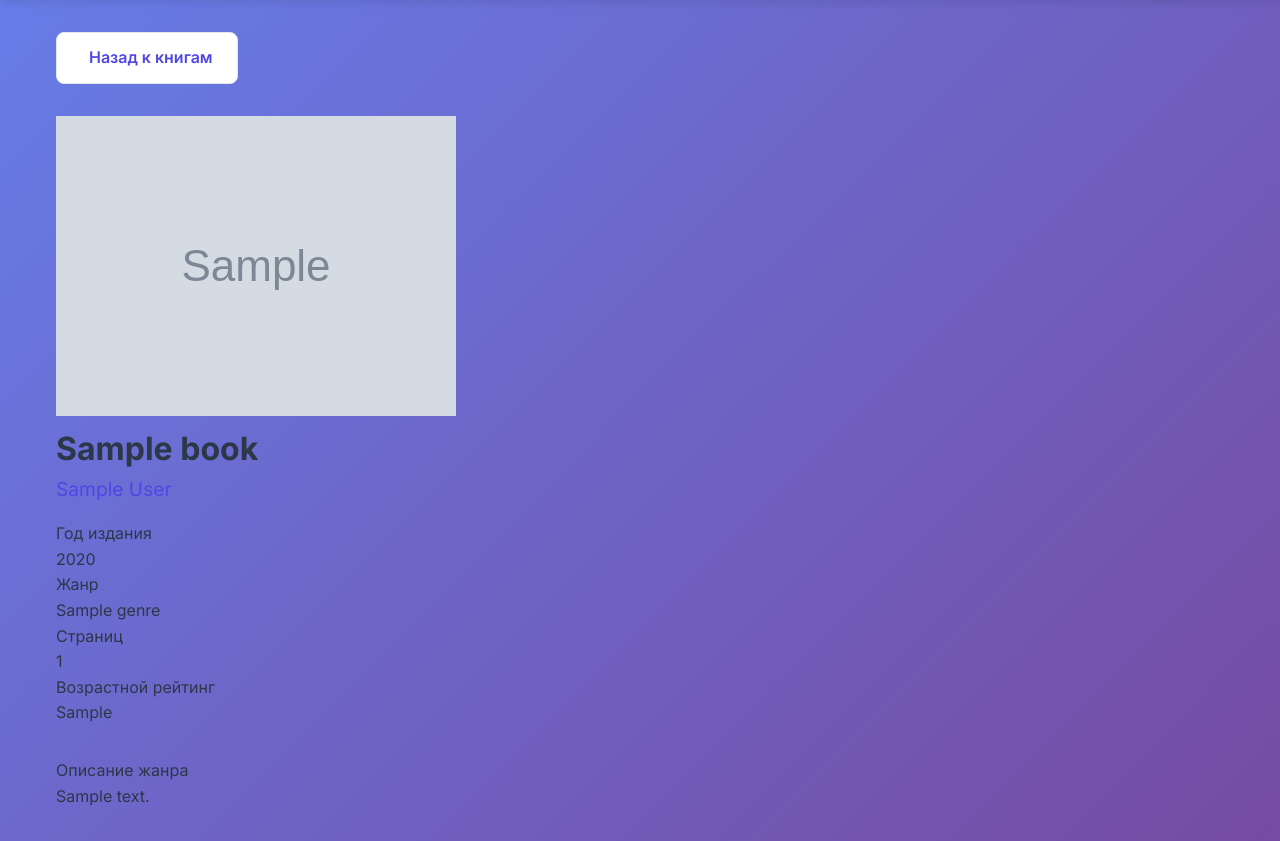
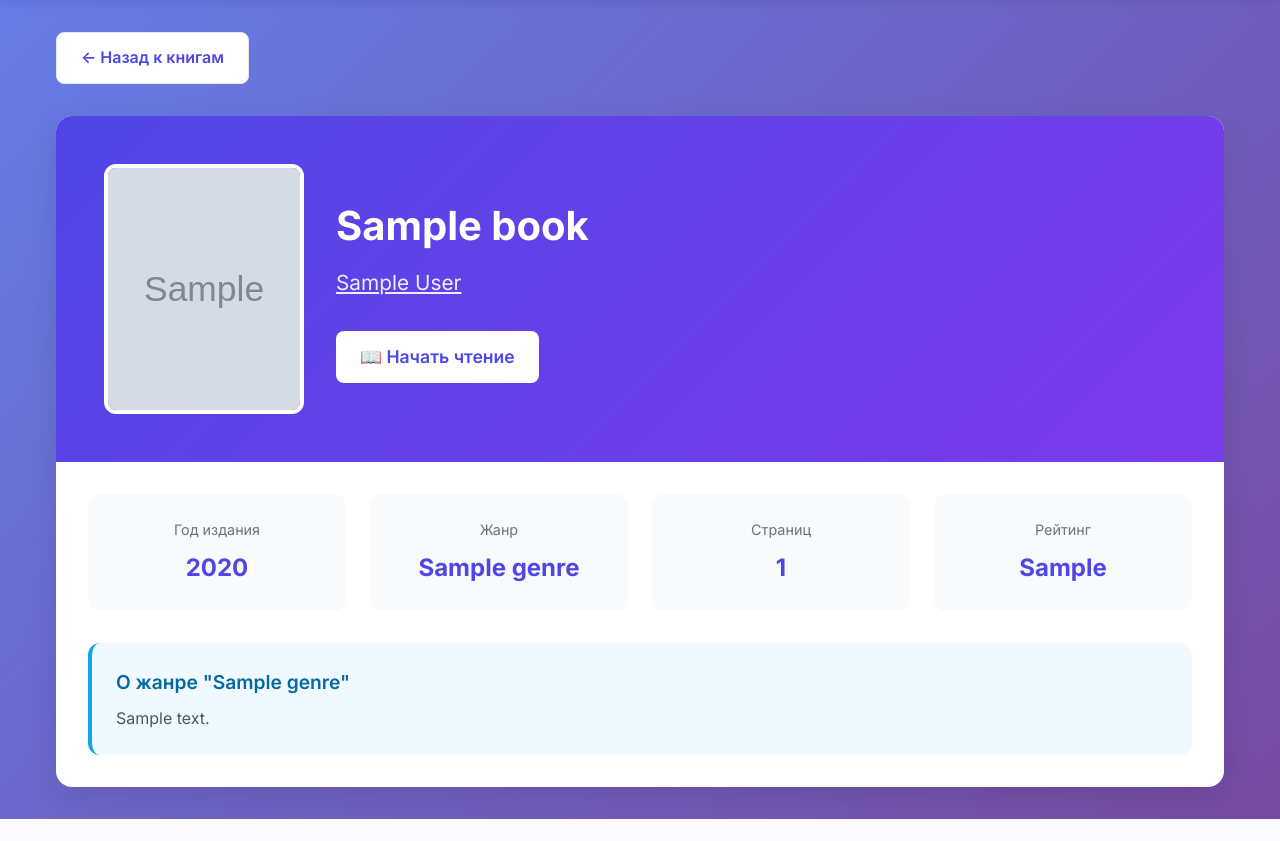
Before and after one commit to PyDanil/Library, a Django app: page /books/1/ in a window 1280 px wide. Shown: the part 78-919 px from the top of the page. After the commit the page ends 897 px from the top, so only its background shows below. Run offline with Django 4.2, Linux system fonts and the light colour scheme; tables that the repository leaves empty hold one stand-in row (values such as "Sample post"); grey boxes marked "Sample" are stand-in pictures.

Commit message:
good_MVP

```diff
--- a/main/templates/main/author_list.html
+++ b/main/templates/main/author_list.html
@@ -1,9 +1,9 @@
 {% extends 'main/base.html' %}
 
-{% block title %}Авторы - Modern Library{% endblock %}
+{% block title %}Авторы - SysLibrary{% endblock %}
 
 {% block content %}
-<h1 class="page-title">✍️ Наши Авторы</h1>
+<h1 class="page-title">Наши Авторы</h1>
 
 <div class="cards-grid">
     {% for author in authors %}
@@ -12,7 +12,7 @@
             {% if author.photo %}
             <img src="{{ author.photo.url }}" alt="{{ author.first_name }} {{ author.last_name }}" class="card-image">
             {% else %}
-            <div class="card-image" style="display: flex; align-items: center; justify-content: center; color: #999;">
+            <div class="card-image" style="display: flex; align-items: center; justify-content: center; background: linear-gradient(45deg, #f0f0f0, #e0e0e0); color: #999;">
                 <i class="fas fa-user" style="font-size: 3rem;"></i>
             </div>
             {% endif %}
--- a/main/templates/main/book_detail.html
+++ b/main/templates/main/book_detail.html
@@ -1,55 +1,64 @@
 {% extends 'main/base.html' %}
 
-{% block title %}{{ book.title }} - Modern Library{% endblock %}
+{% block title %}{{ book.title }} - SysLibrary{% endblock %}
 
 {% block content %}
 <a href="{% url 'book_list' %}" class="back-btn">
-    <i class="fas fa-arrow-left"></i> Назад к книгам
+    ← Назад к книгам
 </a>
 
-<div class="detail-container">
-    <div class="detail-header">
-        <div>
+<div style="background: white; border-radius: 16px; overflow: hidden; box-shadow: 0 10px 30px rgba(0, 0, 0, 0.1);">
+    <!-- Хедер книги -->
+    <div style="background: linear-gradient(135deg, #4f46e5, #7c3aed); color: white; padding: 3rem;">
+        <div style="display: grid; grid-template-columns: auto 1fr; gap: 2rem; align-items: center;">
             {% if book.cover_image %}
-            <img src="{{ book.cover_image.url }}" alt="{{ book.title }}" class="detail-image">
+            <img src="{{ book.cover_image.url }}" alt="{{ book.title }}"
+                 style="width: 200px; height: 250px; object-fit: cover; border-radius: 12px; border: 4px solid white;">
             {% else %}
-            <div class="detail-image" style="display: flex; align-items: center; justify-content: center; background: linear-gradient(45deg, #f0f0f0, #e0e0e0); color: #999;">
-                <i class="fas fa-book" style="font-size: 4rem;"></i>
+            <div style="width: 200px; height: 250px; background: rgba(255,255,255,0.2); border-radius: 12px; display: flex; align-items: center; justify-content: center; border: 4px solid white;">
+                <span style="font-size: 4rem;">📖</span>
             </div>
             {% endif %}
-        </div>
-        <div class="detail-info">
-            <h1>{{ book.title }}</h1>
-            <p style="font-size: 1.2rem; color: #6b7280; margin-bottom: 1rem;">
-                <a href="{% url 'author_detail' book.id_author.id_author %}" style="color: #4f46e5; text-decoration: none;">
-                    {{ book.id_author.first_name }} {{ book.id_author.last_name }}
+            <div>
+                <h1 style="font-size: 2.5rem; font-weight: 700; margin-bottom: 0.5rem;">{{ book.title }}</h1>
+                <p style="font-size: 1.3rem; opacity: 0.9; margin-bottom: 1rem;">
+                    <a href="{% url 'author_detail' book.id_author.id_author %}" style="color: white; text-decoration: underline;">
+                        {{ book.id_author.first_name }} {{ book.id_author.last_name }}
+                    </a>
+                </p>
+                <a href="{% url 'book_read' book.id_book %}" style="display: inline-block; background: white; color: #4f46e5; padding: 0.75rem 1.5rem; border-radius: 8px; text-decoration: none; font-weight: 600; font-size: 1.1rem; margin-top: 1rem;">
+                    📖 Начать чтение
                 </a>
-            </p>
-
-            <div class="detail-meta">
-                <div class="meta-item">
-                    <div class="meta-label">Год издания</div>
-                    <div class="meta-value">{{ book.year }}</div>
-                </div>
-                <div class="meta-item">
-                    <div class="meta-label">Жанр</div>
-                    <div class="meta-value">{{ book.id_genre.name_genre }}</div>
-                </div>
-                <div class="meta-item">
-                    <div class="meta-label">Страниц</div>
-                    <div class="meta-value">{{ book.pages }}</div>
-                </div>
-                <div class="meta-item">
-                    <div class="meta-label">Возрастной рейтинг</div>
-                    <div class="meta-value">{{ book.age_rating }}</div>
-                </div>
             </div>
         </div>
     </div>
 
-    <div class="meta-item" style="margin-top: 2rem;">
-        <div class="meta-label">Описание жанра</div>
-        <div class="meta-value">{{ book.id_genre.description }}</div>
+    <!-- Информация о книге -->
+    <div style="padding: 2rem;">
+        <div style="display: grid; grid-template-columns: repeat(auto-fit, minmax(200px, 1fr)); gap: 1.5rem; margin-bottom: 2rem;">
+            <div style="background: #f8fafc; padding: 1.5rem; border-radius: 12px; text-align: center;">
+                <div style="font-size: 0.9rem; color: #6b7280; margin-bottom: 0.5rem;">Год издания</div>
+                <div style="font-size: 1.5rem; font-weight: 700; color: #4f46e5;">{{ book.year }}</div>
+            </div>
+            <div style="background: #f8fafc; padding: 1.5rem; border-radius: 12px; text-align: center;">
+                <div style="font-size: 0.9rem; color: #6b7280; margin-bottom: 0.5rem;">Жанр</div>
+                <div style="font-size: 1.5rem; font-weight: 700; color: #4f46e5;">{{ book.id_genre.name_genre }}</div>
+            </div>
+            <div style="background: #f8fafc; padding: 1.5rem; border-radius: 12px; text-align: center;">
+                <div style="font-size: 0.9rem; color: #6b7280; margin-bottom: 0.5rem;">Страниц</div>
+                <div style="font-size: 1.5rem; font-weight: 700; color: #4f46e5;">{{ book.pages }}</div>
+            </div>
+            <div style="background: #f8fafc; padding: 1.5rem; border-radius: 12px; text-align: center;">
+                <div style="font-size: 0.9rem; color: #6b7280; margin-bottom: 0.5rem;">Рейтинг</div>
+                <div style="font-size: 1.5rem; font-weight: 700; color: #4f46e5;">{{ book.age_rating }}</div>
+            </div>
+        </div>
+
+        <!-- Описание жанра -->
+        <div style="background: #f0f9ff; padding: 1.5rem; border-radius: 12px; border-left: 4px solid #0ea5e9;">
+            <h3 style="font-size: 1.2rem; font-weight: 600; margin-bottom: 0.5rem; color: #0369a1;">О жанре "{{ book.id_genre.name_genre }}"</h3>
+            <p style="color: #475569; line-height: 1.6;">{{ book.id_genre.description }}</p>
+        </div>
     </div>
 </div>
 {% endblock %}
```
Also changed, not shown: main/templates/main/base.html (+60 -0 lines), main/templates/main/book_list.html (+12 -6 lines).
